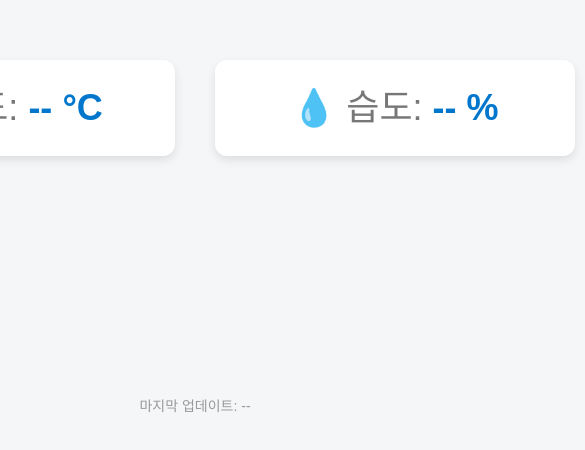
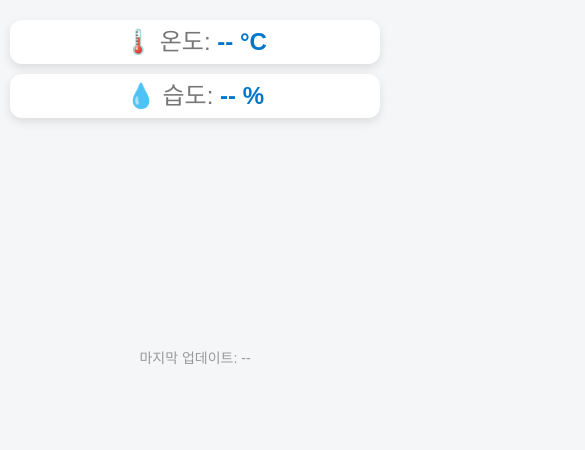
Before and after one commit to ShinSeongCheol/home-monitor, a React (Vite) app in the folder frontend/: page / in a window 390 px wide. Shown: the top 450 px of the page, 585 px wide, since content can reach past the window. Built offline with nearby package versions, Linux system fonts and the light colour scheme; no server answers.

Commit message:
💄 feat '반응형'
- 반응형 UI 추가

```diff
--- a/frontend/src/App.tsx
+++ b/frontend/src/App.tsx
@@ -39,7 +39,7 @@ function App() {
           <InfoCard value={temperature} unit='°C' label='🌡️ 온도: '></InfoCard>
           <InfoCard value={humidity} unit='%' label='💧 습도: '></InfoCard>
         </div>
-        <div>
+        <div className={styles.chartContainer}>
           <LineChart></LineChart>
         </div>
         <div className={styles.timestamp} id="timestamp">마지막 업데이트: {measurementTime.toLocaleString()}</div>
--- a/frontend/src/components/LineChart.tsx
+++ b/frontend/src/components/LineChart.tsx
@@ -1,5 +1,6 @@
-import React, { useEffect, useRef, useState } from 'react';
+import React, { useEffect, useRef, useState, type RefObject } from 'react';
 import * as d3 from 'd3';
+import styles from '../styles/LineChart.module.css'
 
 interface DataItem {
     temperature: number,
@@ -13,18 +14,11 @@ interface LineChartProps {
 const LineChart: React.FC<LineChartProps> = () => {
     const svgRef = useRef<SVGSVGElement | null>(null);
     const [data, setData] = useState<DataItem[]>([]);
+    const [size, setSize] = useState({width: window.innerWidth, height: window.innerHeight});
 
     const isoFormat = d3.timeFormat("%Y-%m-%dT%H:%M:%S");
     const startTimeDay = isoFormat(d3.timeDay.floor(new Date()));
     const endTimeDay = isoFormat(d3.timeDay.ceil(new Date()));
-
-    const width = 800;
-    const height = 200;
-
-    const marginTop = 20;
-    const marginRight = 30;
-    const marginBottom = 20;
-    const marginLeft = 30;
 
     useEffect(() => {
          const fetchData = () => {
@@ -45,7 +39,27 @@ const LineChart: React.FC<LineChartProps> = () => {
     }, []);
 
     useEffect(() => {
+        const handleResize = () => {
+            setSize({width: window.innerWidth, height: window.innerHeight});
+        };
+
+        window.addEventListener('resize', handleResize);
+
+        return () => window.removeEventListener('resize', handleResize)
+    }, []);
+
+    useEffect(() => {
+        if (!svgRef.current) return;
+
         const svgElement = d3.select(svgRef.current);
+
+        const width = svgRef.current.getBoundingClientRect().width;
+        const height = 200;
+
+        const marginTop = 20;
+        const marginRight = 30;
+        const marginBottom = 20;
+        const marginLeft = 30;
 
         const measurementTime = data.map((d) => new Date(d.measurementTime));
         const flatHumidityAndTemperature = d3.union(data.flatMap((d) => [(d.humidity), d.temperature]));
@@ -65,6 +79,7 @@ const LineChart: React.FC<LineChartProps> = () => {
         ;
 
         svgElement.selectAll('*').remove();
+        svgElement.attr('viewBox', `0 0 ${width} ${height}`)
 
         svgElement.append('path')
         .datum(data)
@@ -98,9 +113,9 @@ const LineChart: React.FC<LineChartProps> = () => {
             )
         ;
 
-    }, [data]);
+    }, [data, size]);
 
-    return <svg ref={svgRef} viewBox={`0, 0, ${width}, ${height}`} width={width} height={height}></svg>;
+    return <svg ref={svgRef} className={styles.chart}></svg>;
 };
 
 export default LineChart;
--- a/frontend/src/styles/App.module.css
+++ b/frontend/src/styles/App.module.css
@@ -19,3 +19,16 @@ body {
   font-size: 14px;
   color: #999;
 }
+
+@media(max-width: 768px) {
+  .app {
+    padding: 10px;
+  }
+  .container {
+    display: block;
+    width: 100%;
+  }
+  .chartContainer {
+    width: 100%
+  }
+}
--- a/frontend/src/styles/InfoCard.module.css
+++ b/frontend/src/styles/InfoCard.module.css
@@ -6,18 +6,26 @@
     margin: 20px;
     width: 300px;
     text-align: center;
+    font-size: 36px;
 }
 
 .label {
-    text-align: left;
-    font-size: 36px;
     color: #777;
 }
 
 .value {
-    margin-top: 10px;
-    text-align: center;
-    font-size: 36px;
     font-weight: bold;
     color: #0077cc;
 }
+
+@media(max-width: 768px) {
+    .card {
+        margin: 10px 0px 10px 0px;
+        padding: 10px 0px 10px 0px;
+        font-size: 24px;
+        width: inherit;
+    }
+    .label {
+        text-align: center;
+    }
+}
--- /dev/null
+++ b/frontend/src/styles/LineChart.module.css
@@ -0,0 +1,11 @@
+.chart {
+    width: 800px;
+    height: 200px;
+}
+
+@media(max-width: 768px) {
+    .chart {
+        width: 100%;
+        height: auto;
+    }
+}
```
